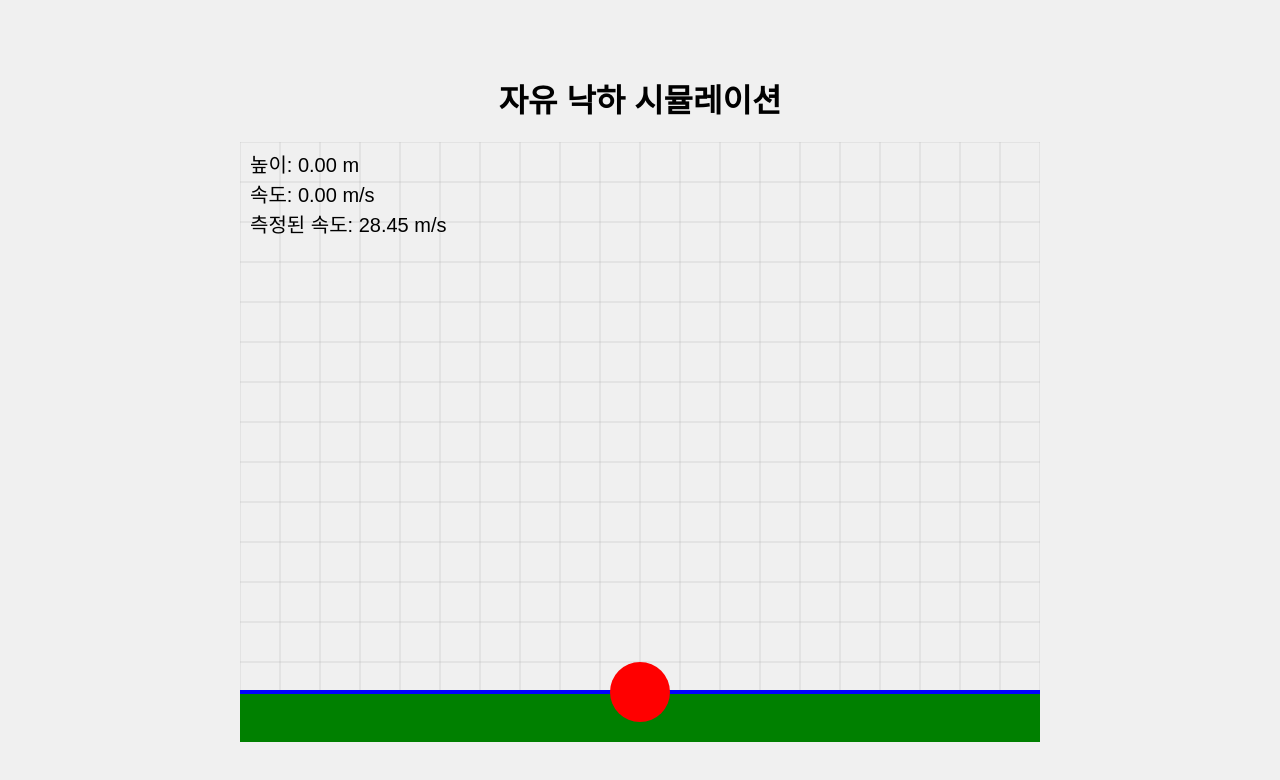
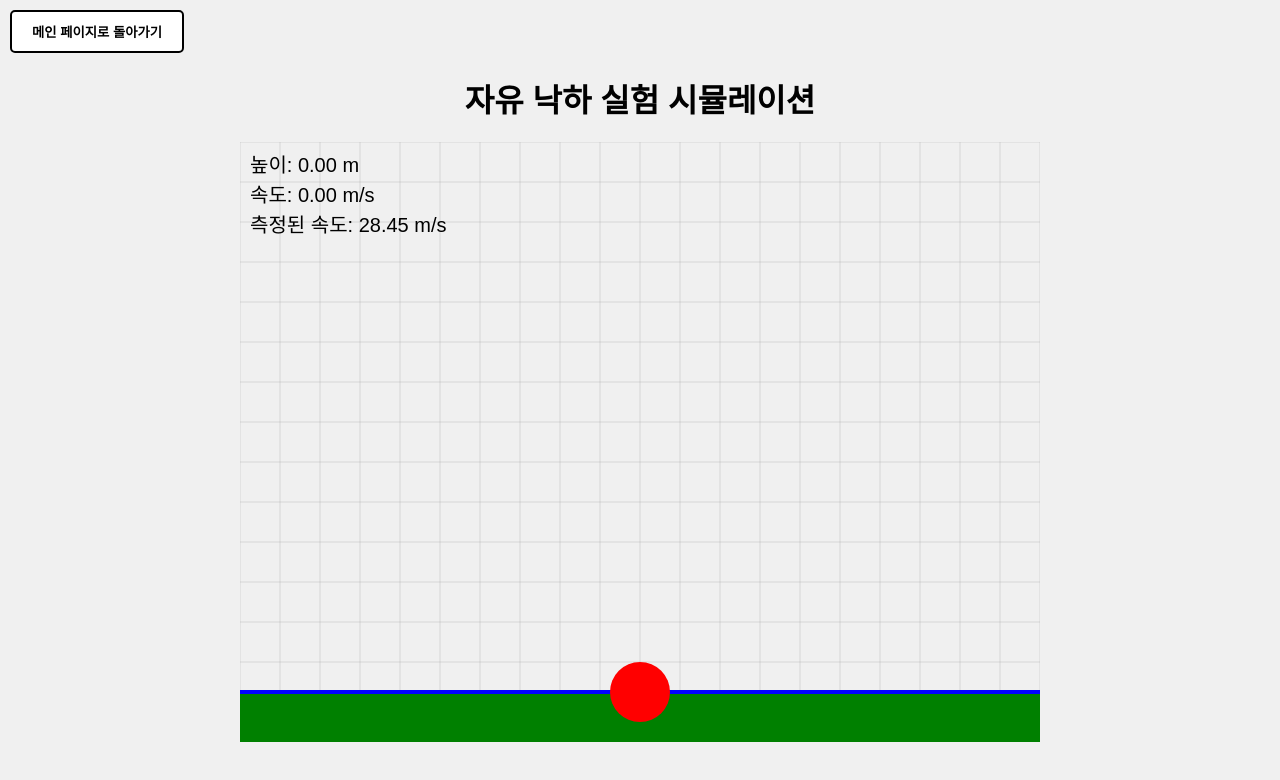
Before and after one commit to yuna5959/simulation, a plain HTML site: page free-fall.html in a window 1280 px wide. Drawn offline with Linux system fonts and the light colour scheme.

Commit message:
Update free-fall.html

```diff
--- a/free-fall.html
+++ b/free-fall.html
@@ -17,14 +17,40 @@
         #simulation-container {
             text-align: center;
         }
+        /* 버튼 스타일 수정 */
+        .go-to-index-btn {
+            position: fixed;
+            top: 10px;
+            left: 10px;
+            padding: 10px 20px;
+            font-weight: bold;
+            background-color: #ffffff; /* 버튼 배경색 하얀색 */
+            color: #000000; /* 글자 색상 검정 */
+            border: 2px solid #000; /* 테두리 검정색 */
+            border-radius: 5px;
+            cursor: pointer;
+        }
+        .go-to-index-btn:hover {
+            background-color: #f0f0f0; /* 호버 시 배경색 살짝 회색으로 변경 */
+        }
     </style>
 </head>
+
 <body>
     <div id="simulation-container">
-        <h1>자유 낙하 시뮬레이션</h1>
+        <h1>자유 낙하 실험 시뮬레이션</h1>
         <canvas id="sim-canvas" width="800" height="600"></canvas>
     </div>
 
+    <!-- 버튼 -->
+    <button class="go-to-index-btn" onclick="goToIndex()">메인 페이지로 돌아가기</button>
+
     <script src="freefall.js"></script>
+
+    <script>
+        function goToIndex() {
+            window.location.href = 'index.html';
+        }
+    </script>
 </body>
 </html>
```
